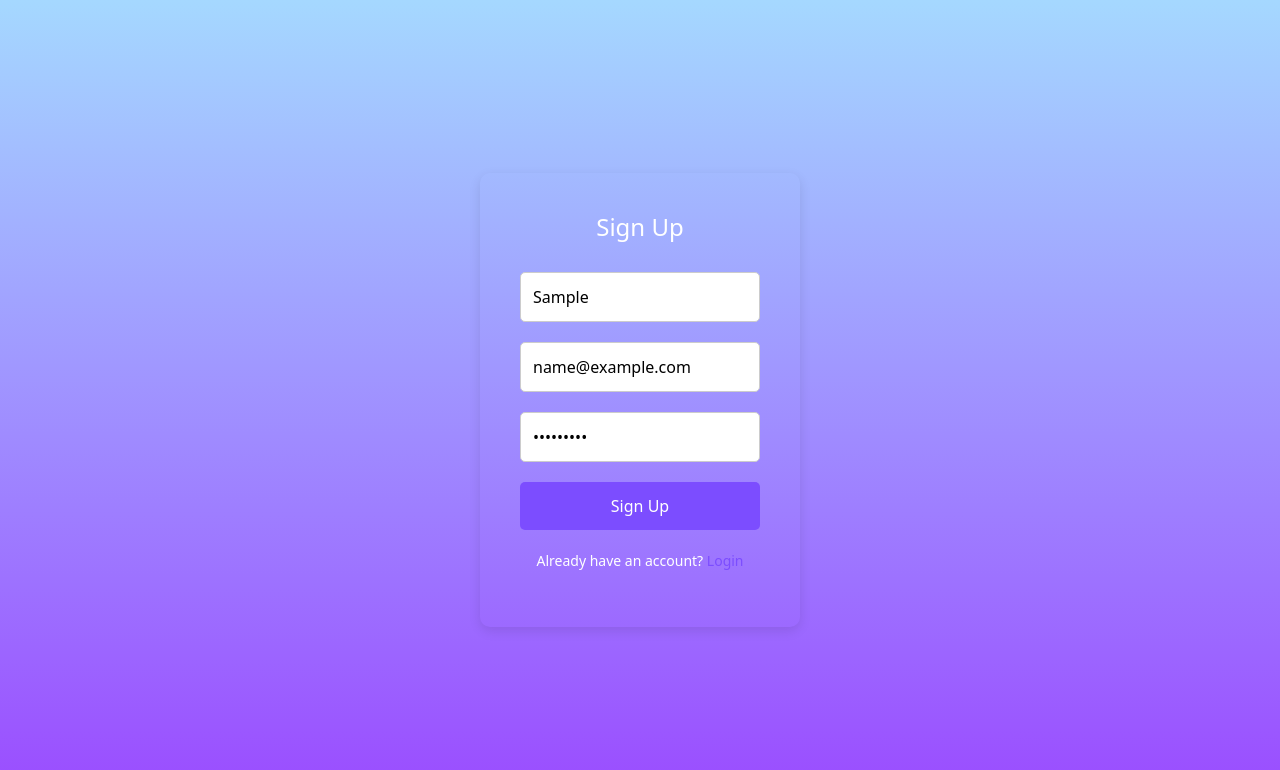
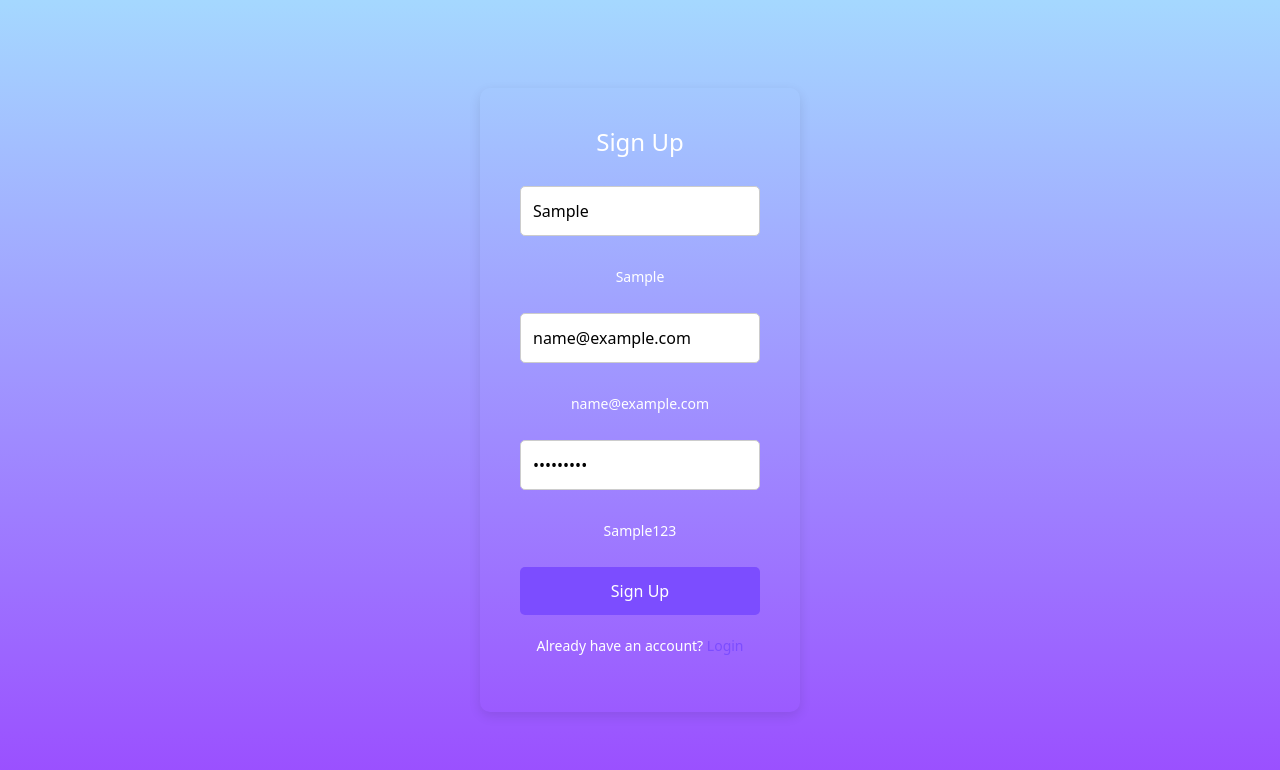
Before and after one commit to Roaa227/ChitChat-RealTime-Messaging, a React (Vite) app: page /signup in a window 1280 px wide. Both pictures are taken after typing "Sample", "name@example.com", "Sample123" into the empty fields and a click on the button "Sign Up". Shown: the top 770 px of the page. Built offline with nearby package versions, Linux system fonts and the light colour scheme; no server answers.

Commit message:
Added Error messages.

```diff
--- a/src/pages/Signup/Signup.jsx
+++ b/src/pages/Signup/Signup.jsx
@@ -41,7 +41,7 @@ export const Signup = () => {
             value={formData.userName}
             onChange={handleChange}
           />
-          {/* {errors.userName && <p className=" error">{errors.userName}</p>} */}
+          {errors.userName && <p >{errors.userName}</p>}
           <input
             type="email"
             name="email"
@@ -49,7 +49,7 @@ export const Signup = () => {
             value={formData.email}
             onChange={handleChange}
           />
-          {/* {errors.email && <p className=" error">{errors.email}</p>} */}
+          {errors.email && <p >{errors.email}</p>}
           <input
             type="password"
             name="password"
@@ -57,7 +57,7 @@ export const Signup = () => {
             value={formData.password}
             onChange={handleChange}
           />
-          {/* {errors.password && <p className=" error">{errors.password}</p>} */}
+          {errors.password && <p >{errors.password}</p>}
           <button type="submit">Sign Up</button>
         </form>
         <p>
```
